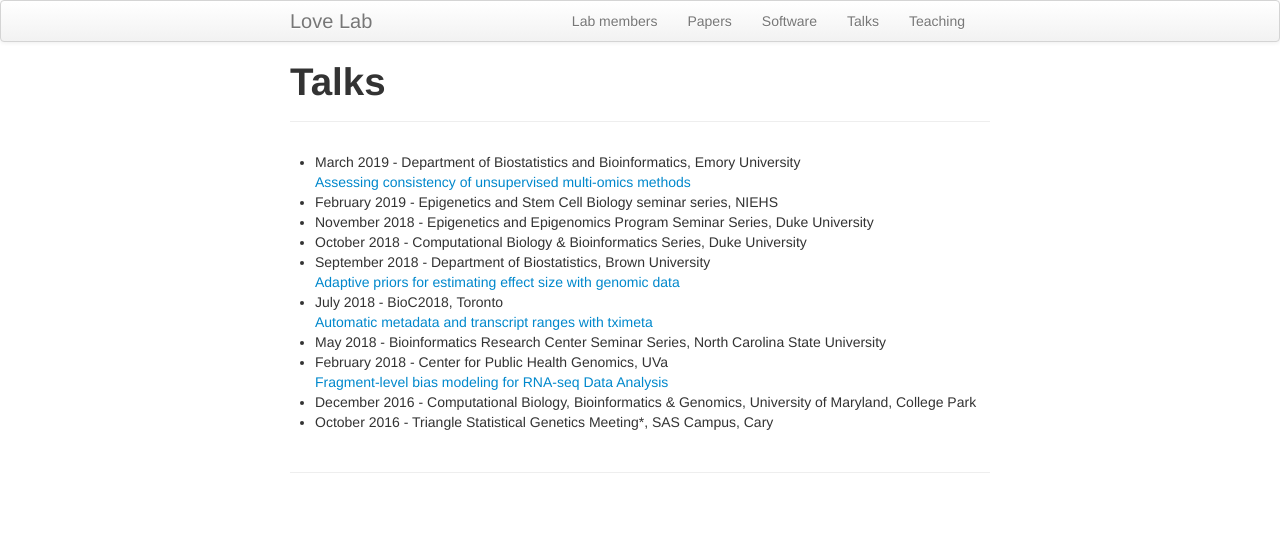
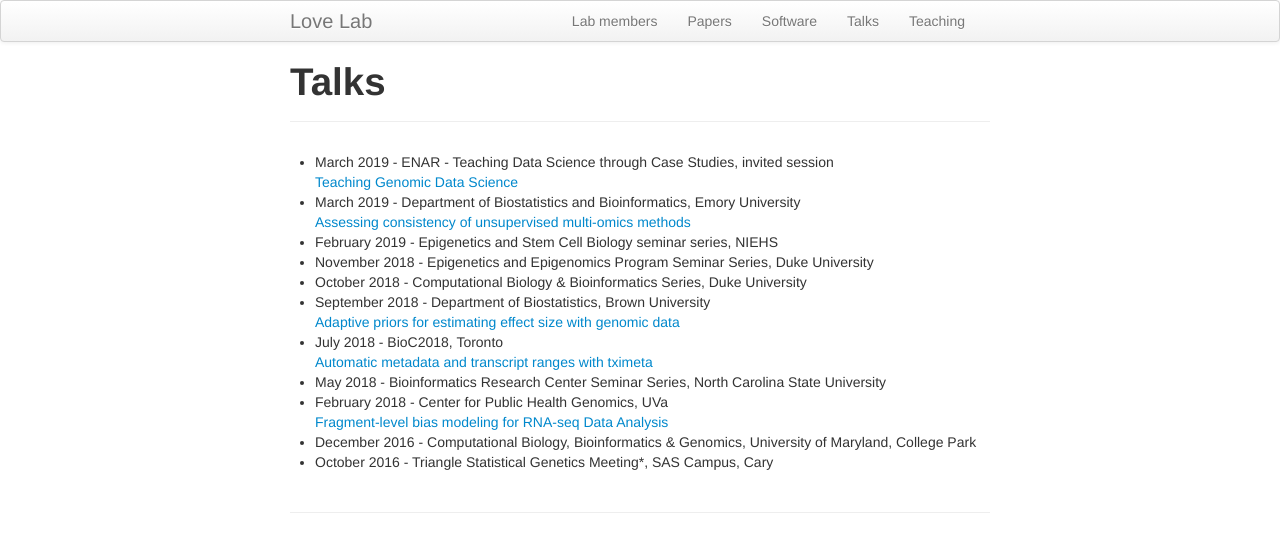
Before and after one commit to mikelove/mikelove.github.io, a Jekyll site: the page built from pages/talks.md, in a window 1280 px wide. Shown: the top 552 px of the page. Built offline with Jekyll 4.4.1, drawn with Linux system fonts in a browser that asks for light colours.

Commit message:
add talk

```diff
--- a/pages/talks.md
+++ b/pages/talks.md
@@ -3,6 +3,9 @@ layout: page
 title: "Talks"
 ---
 
+* March 2019 -
+  ENAR - Teaching Data Science through Case Studies, invited session <br>
+  [Teaching Genomic Data Science](https://bit.ly/teach-genomic-data-science)
 * March 2019 -
   Department of Biostatistics and Bioinformatics,
   Emory University <br>
```
Also changed, not shown: index.md (+0 -1 lines).
